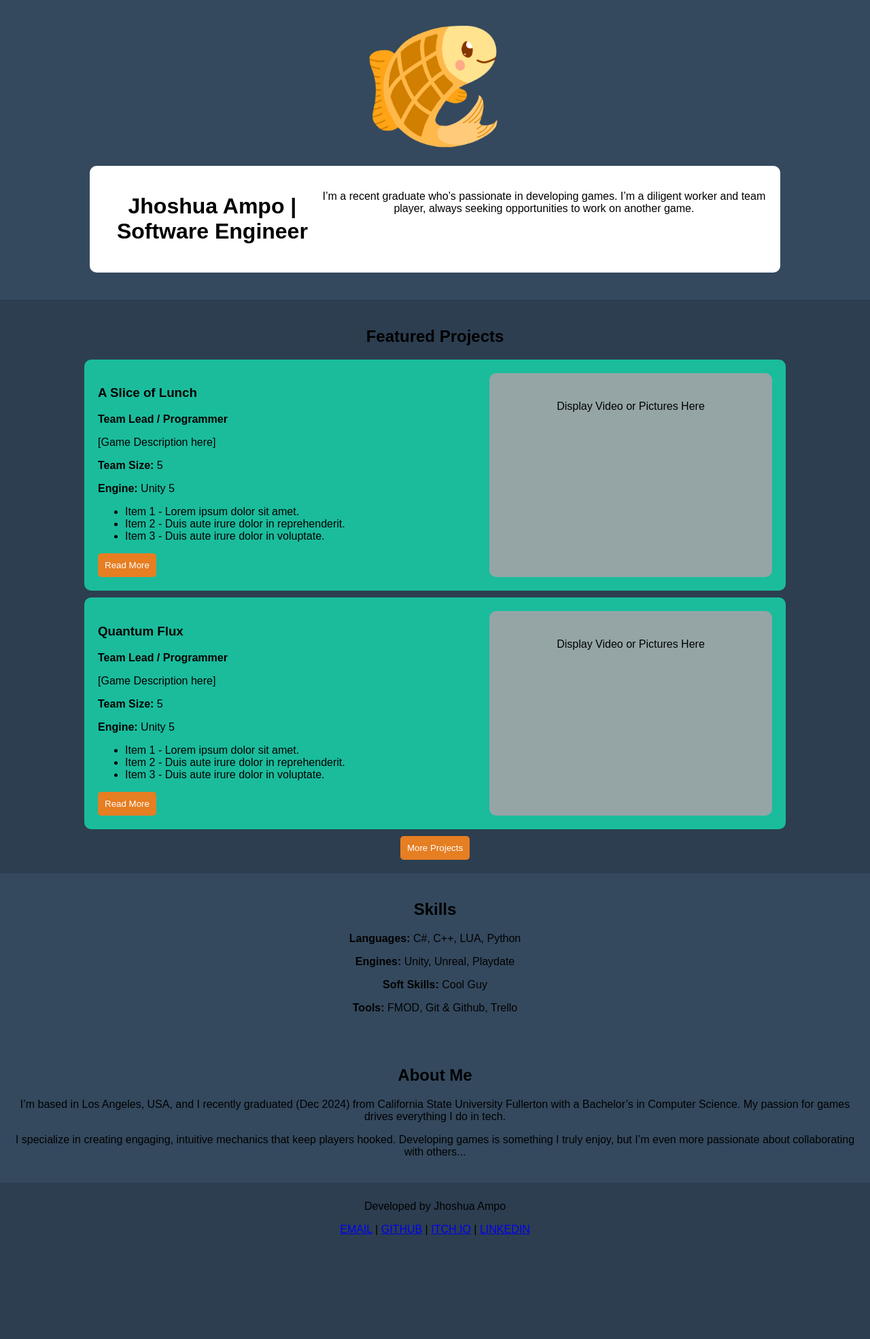
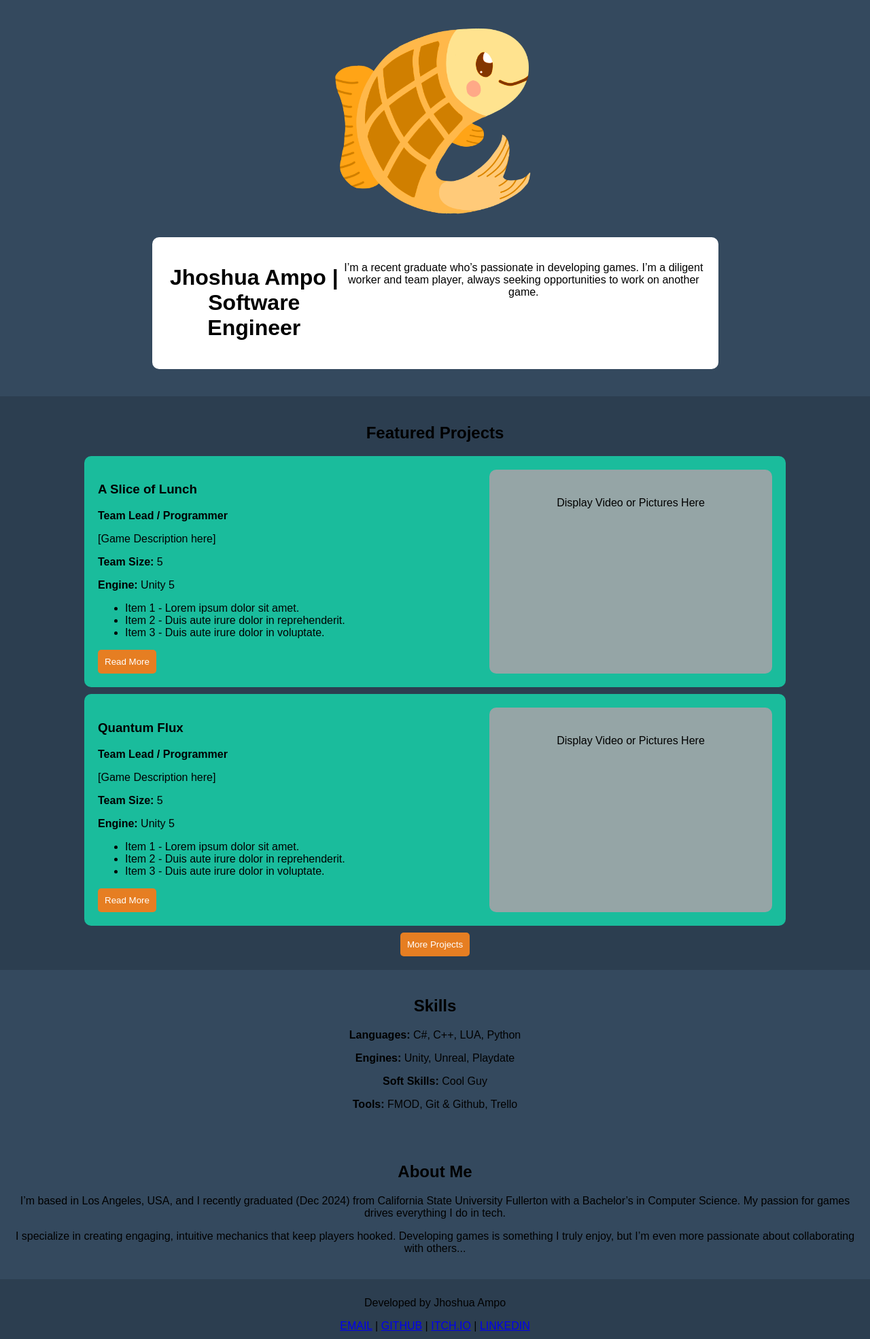
Before and after one commit to Waffle-Fish/Waffle-Fish.github.io, a Jekyll site: the page built from README.md, in a window 1280 px wide. Shown: the whole page at 68% size. Built offline with Jekyll 4.4.1, drawn with Linux system fonts in a browser that asks for light colours; our own code applies the rules of GitHub Pages for plain Markdown files; before the commit the page ends 1828 px from its top, so only the background shows below that.

Commit message:
update hero

```diff
--- a/_layouts/default.html
+++ b/_layouts/default.html
@@ -28,8 +28,8 @@
 
     <header class="hero">
         <div class="hero-content">
-            <img src="assets/WaffleFish.png" alt="Profile Image" class="profile-pic">
-            <div class="whiteBackground">
+            <img src="assets/WaffleFish.png" alt="Profile Image" class="profile-pic" style="width:25%">
+            <div class="whiteBackground" style="width:65%">
               <h1><strong>Jhoshua Ampo</strong> | Software Engineer</h1>
               <p>I’m a recent graduate who’s passionate in developing games. I’m a diligent worker and team player, always seeking opportunities to work on another game.</p>
             </div>
```
